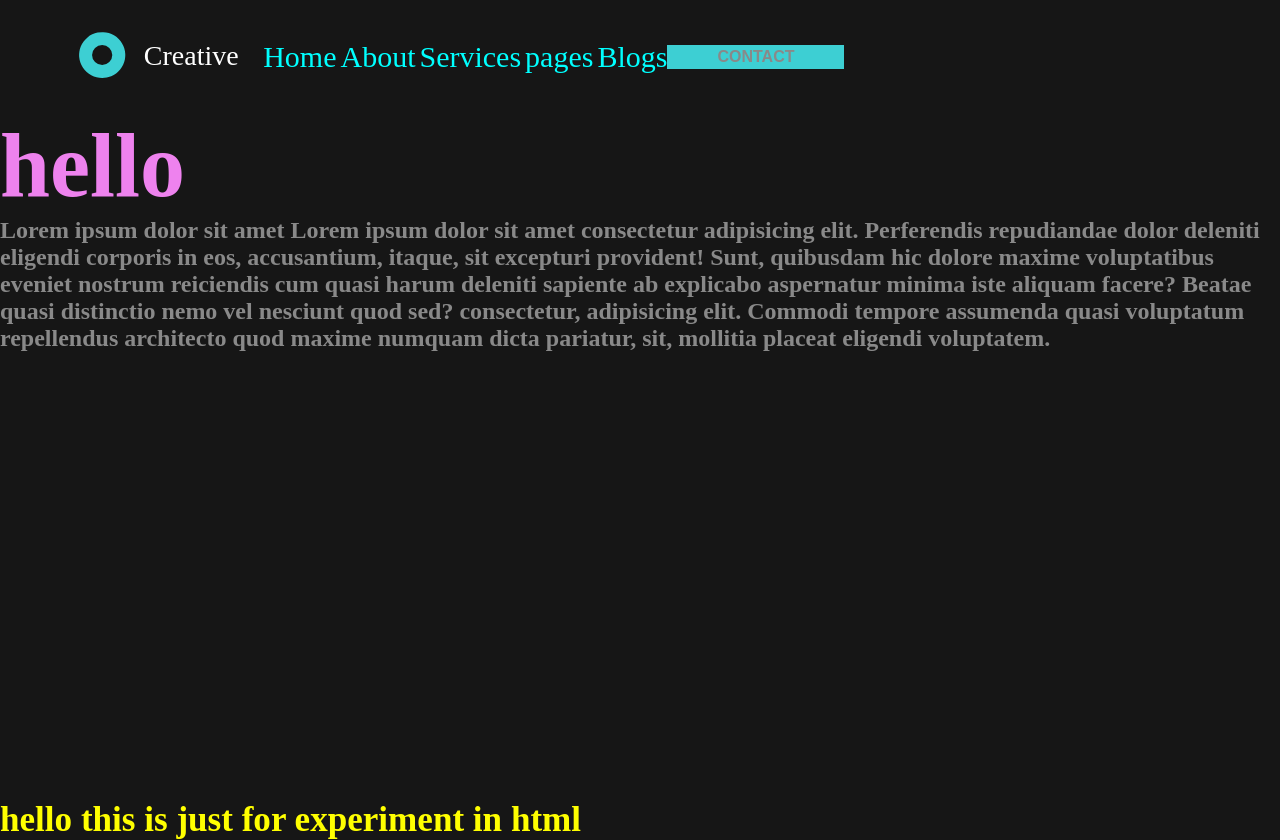
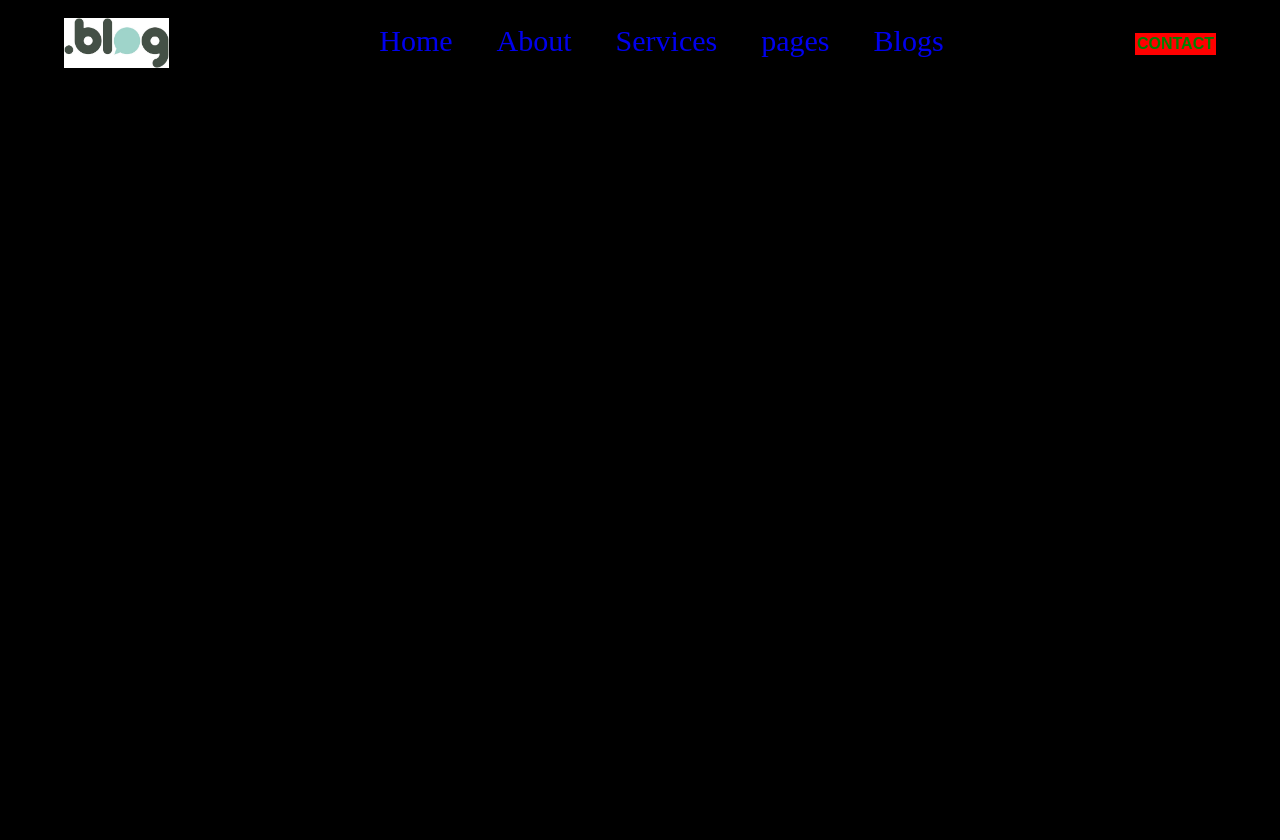
Before and after one commit to subashsigdel/WEB-DEVELOPMENT-, a website: page practiceWebSites/index.html in a window 1280 px wide. After the commit the page ends 800 px from the top, so only its background shows below. Drawn offline with Linux system fonts and the light colour scheme.

Commit message:
practice

```diff
--- a/practiceWebSites/css/blog.css
+++ b/practiceWebSites/css/blog.css
@@ -26,7 +26,7 @@ body {
 }
 
 .five {
-    padding: 0;
+    padding: 30px;
     margin: 0;
     font-size: 12px;
     text-align: center;
@@ -49,15 +49,21 @@ body {
     ;
 }
 
-header a {
+
+/* header a {
     color: rgb(106, 14, 197);
     margin-left: 700px;
     text-decoration: none;
     font-size: 20px;
-}
+} */
 
-header b {
+
+/* header b {
     padding-left: 2rem;
     font-size: 20px;
     color: rgb(106, 14, 197);
+} */
+
+.second {
+    float: right;
 }
--- /dev/null
+++ b/practiceWebSites/css/new.css
@@ -0,0 +1,77 @@
+body {
+    background-color: black;
+}
+
+.nav li {
+    display: inline-block;
+    padding: 0 20px;
+    font-size: 30px;
+}
+
+.nav a {
+    text-decoration: none;
+}
+
+.nav {
+    text-align: center;
+    list-style-type: none;
+    margin: 0;
+    padding: 0;
+    float: left;
+}
+
+.nav ul {
+    list-style-type: none;
+    display: inline-block;
+    margin-left: 150px;
+}
+
+.right {
+    float: right;
+    margin-top: 25px;
+}
+
+.btn {
+    padding: 0;
+    font-size: 1rem;
+    font-weight: 600;
+    border: 2px solid transparent;
+    outline: none;
+    cursor: pointer;
+    text-transform: uppercase;
+    transition: all .3s ease;
+}
+
+.btn-primary {
+    background: red;
+    color: green;
+    transition: all .3s ease;
+}
+
+.btn-primary:hover {
+    background: transparent;
+    border-color: blue;
+    color: pink;
+}
+
+.container {
+    max-width: 1152px;
+    padding: 0 15px;
+    margin: 0 auto;
+}
+
+.logo-img {
+    padding: 0;
+    margin: 0;
+    float: left;
+}
+
+.logo-img img {
+    height: 50px;
+    width: auto;
+    margin-top: 10px;
+}
+
+.nav a:hover {
+    color: brown;
+}
--- a/practiceWebSites/index.html
+++ b/practiceWebSites/index.html
@@ -6,44 +6,34 @@
     <meta http-equiv="X-UA-Compatible" content="IE=edge">
     <meta name="viewport" content="width=device-width, initial-scale=1.0">
     <title>AI and Machine Learning enthausist</title>
-    <link rel="stylesheet" href="/css/style.css">
+    <link rel="stylesheet" href="/css/new.css">
+    <!-- CSS only -->
+    <!-- <link href="https://cdn.jsdelivr.net/npm/bootstrap@5.1.3/dist/css/bootstrap.min.css" rel="stylesheet" integrity="sha384-1BmE4kWBq78iYhFldvKuhfTAU6auU8tT94WrHftjDbrCEXSU1oBoqyl2QvZ6jIW3" crossorigin="anonymous"> -->
 </head>
 
 <body>
-    <header>
-        <div class="container">
-            <nav class="flex items-center justify-between">
-                <div class="left flex items-center">
-                    <div class="branding">
-                        <img src="/images/logo.svg" alt="">
-                    </div>
-                    <div class="fix">
-                        <a href="#">Home</a>
-                        <a href="#">About</a>
-                        <a href="#">Services</a>
-                        <a href="#">pages</a>
-                        <a href="#">Blogs</a>
-                    </div>
-                    <div class="right">
-                        <button class="btn btn-primary">contact</button>
-                    </div>
 
 
-                </div>
-            </nav>
+    <div class="container">
+        <div class="logo-img">
+            <img src="/images/logo2.jpg" alt="">
         </div>
-        <main>
-            <h2>hello</h2>
-        </main>
-        <h2 class="mid">Lorem ipsum dolor sit amet Lorem ipsum dolor sit amet consectetur adipisicing elit. Perferendis repudiandae dolor deleniti eligendi corporis in eos, accusantium, itaque, sit excepturi provident! Sunt, quibusdam hic dolore maxime voluptatibus eveniet
-            nostrum reiciendis cum quasi harum deleniti sapiente ab explicabo aspernatur minima iste aliquam facere? Beatae quasi distinctio nemo vel nesciunt quod sed? consectetur, adipisicing elit. Commodi tempore assumenda quasi voluptatum repellendus
-            architecto quod maxime numquam dicta pariatur, sit, mollitia placeat eligendi voluptatem.</h2>
-    </header>
 
+        <div class="nav">
+            <ul>
+                <li><a href="#">Home</a></li>
+                <li><a href="#">About</a></li>
+                <li><a href="#">Services</a></li>
+                <li><a href="#">pages</a></li>
+                <li><a href="#">Blogs</a></li>
+            </ul>
+        </div>
+        <div class="right">
+            <button class="btn btn-primary">contact</button>
+        </div>
 
-    <footer>
-        <h3>hello this is just for experiment in html</h3>
-    </footer>
+    </div>
+
 </body>
 
 </html>
```
Also changed, not shown: practiceWebSites/blog.html (+9 -5 lines), practiceWebSites/images/logo2.jpg (added).
